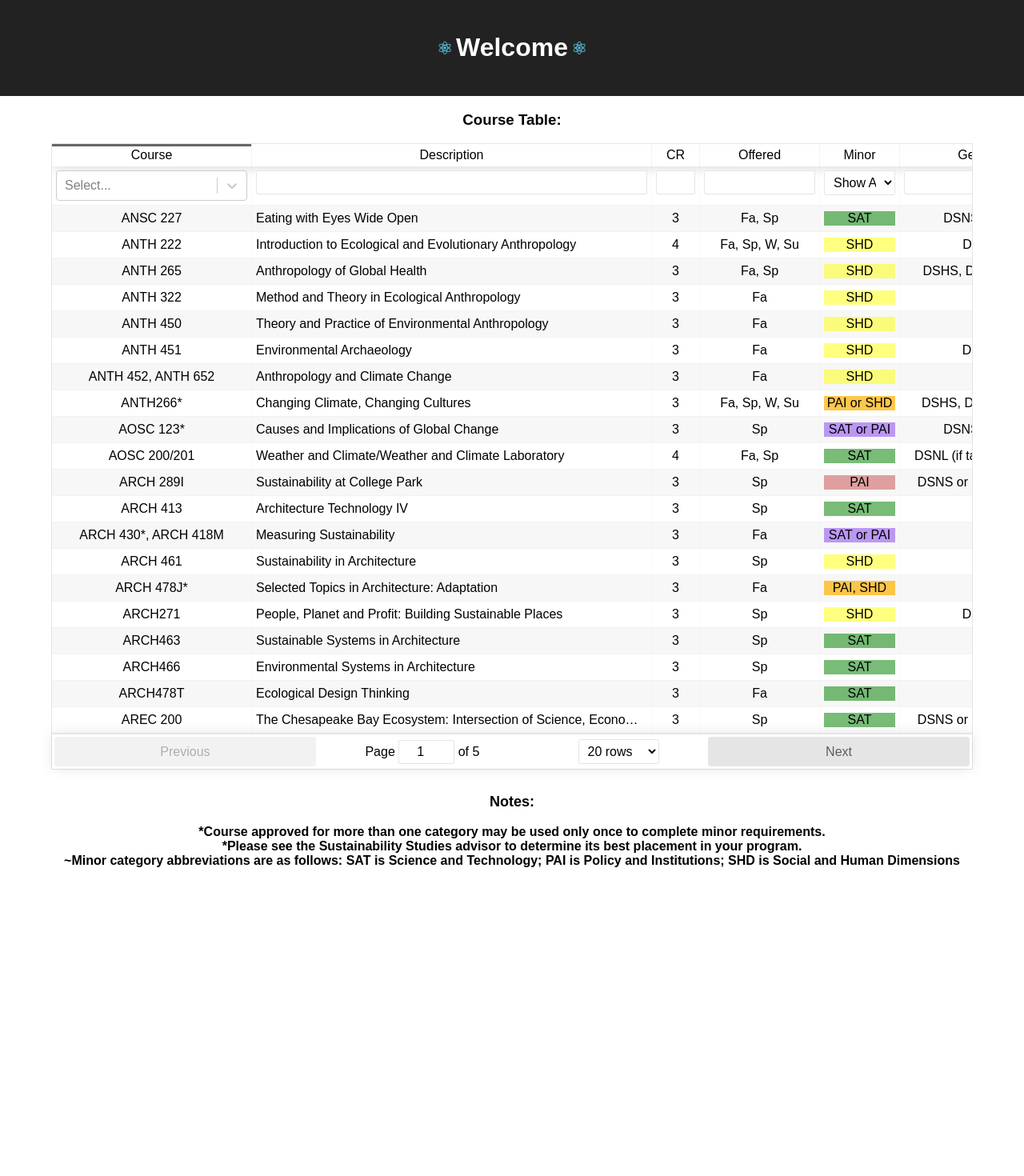
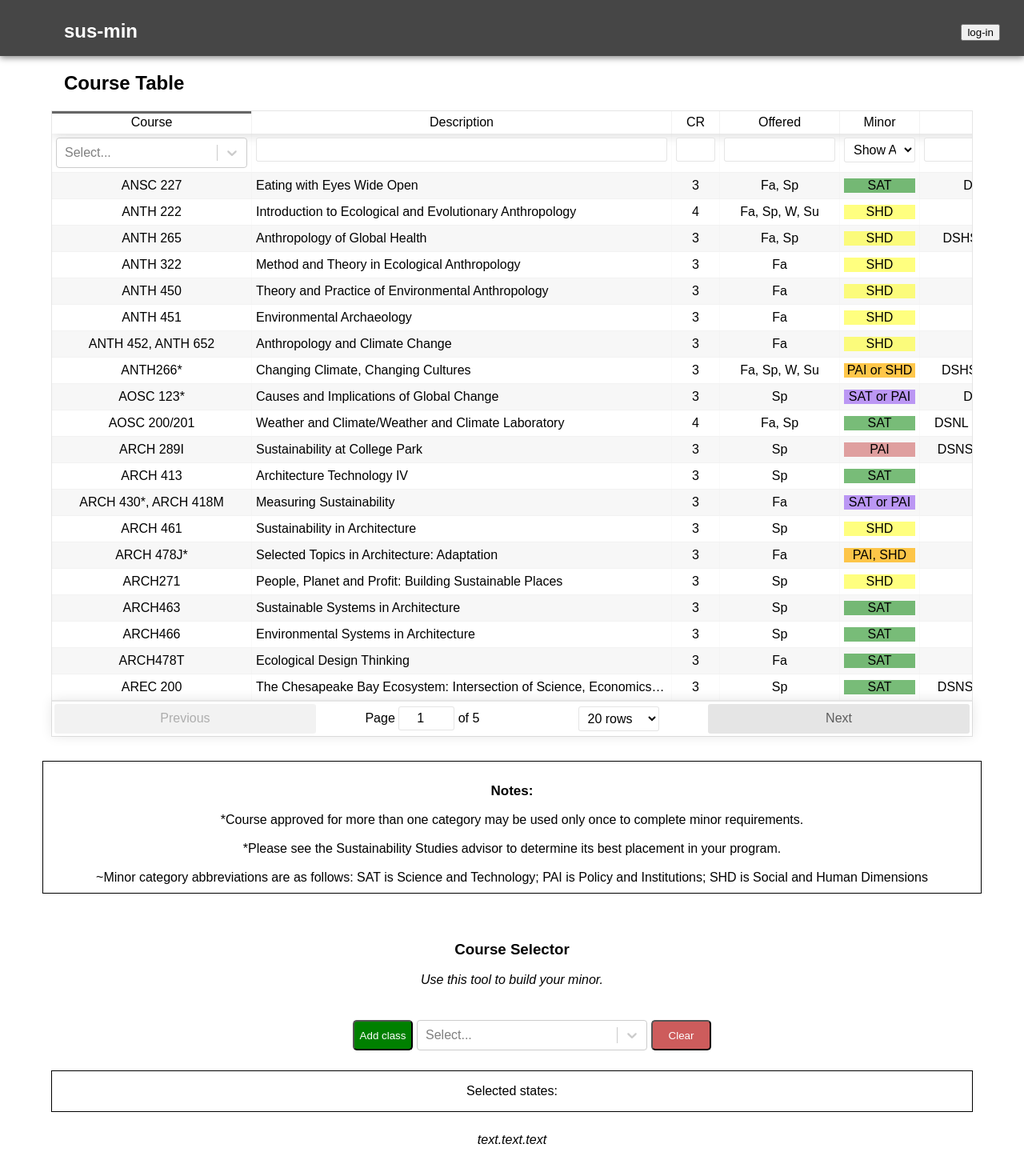
Before and after one commit to aronsonben/umd-sus-minor, a React (Create React App) app: page / in a window 1280 px wide. Shown: the top 1470 px of the page at 80% size. Before the commit the page ends 1115 px from the top, so only its background shows below. Built offline with nearby package versions, Linux system fonts and the light colour scheme.

Commit message:
added CourseSelector v1

```diff
--- a/package.json
+++ b/package.json
@@ -4,10 +4,10 @@
   "private": true,
   "dependencies": {
     "match-sorter": "^2.3.0",
-    "react": "^16.5.2",
-    "react-dom": "^16.5.2",
+    "react": "^16.6.0",
+    "react-dom": "^16.6.0",
     "react-scripts": "1.1.5",
-    "react-select": "^2.1.0",
+    "react-select": "^2.1.1",
     "react-table": "^6.8.6",
     "react-tether": "^1.0.2"
   },
--- a/src/App.css
+++ b/src/App.css
@@ -9,22 +9,28 @@
 }
 
 .App-header {
-  background-color: #222;
-  /*height: 150px;*/
-  padding: 20px;
+  display: block;
+  background-color: #464646;
+  height: 60px;
+  padding: 5px;
   color: white;
+  box-shadow: 0 2px 8px grey;
 }
-
-.App-title {
-  font-size: 1.5em;
+.App-header h2 {
+  float: left;
+  margin-left: 75px;
 }
-
-.App-intro {
-  font-size: large;
+.App-header button {
+  float: right;
+  margin: 25px;
 }
 
 .App-body {
   padding-bottom: 30px;
+}
+.App-body h2 {
+  margin-left: 80px;
+  text-align: left;
 }
 
 @keyframes App-logo-spin {
@@ -32,11 +38,70 @@
   to { transform: rotate(360deg); }
 }
 
+.App-footer {
+  background-color: #464646;
+  padding: 10px;
+  text-align: center;
+  color: white;
+  box-shadow: 0 -1px 5px grey;
+  height: 200px;
+}
+
 /* React table custom css */
 #course-table{
   width: 90%;
   margin: auto;
   margin-bottom: 30px;
+}
+
+.tableInfo {
+  border: 1px solid;
+  width: 90%;
+  margin: auto;
+  padding: 10px;
+}
+
+.courseSelector {
+  text-align: center;
+  width: 90%;
+  margin: auto;
+  padding: 10px;
+}
+
+.courseSelectForm {
+  display: inline-block;
+  width: 100%;
+  vertical-align: middle;
+  margin: 25px;
+}
+
+#courseSelect {
+  display: inline-block;
+  width: 25%;
+}
+
+#selectButton {
+  display: inline-block;
+  width: 75px;
+  height: 38px;
+  border-radius: 5px;
+  vertical-align: top;
+  margin: 0 5px;
+  background-color: green;
+  color: white;
+}
+
+#selectedCourses {
+  border: black solid 1px;
+}
+
+#courseItem {
+  list-style-type: none;
+}
+
+.blank {
+  width: 100%;
+  height: 200px;
 }
 
 .tooltiptext {
--- a/src/App.js
+++ b/src/App.js
@@ -6,14 +6,21 @@ import './App.css';
 import 'react-table/react-table.css';
 import courses from './courses';
 import CourseFilter from './CourseFilter.js';
+import TableSubComponent from './TableSubComponent.js';
+import CourseSelector from './CourseSelector.js';
 
 class App extends Component {
     constructor(props) {
         super(props);
         this.state = {
             courseData: courses,
-            selectedOption: null
+            selectedOption: null,
+            selectedCourses: [],
+            selectedOptionForBuilder: null
         };
+        this.addClassToMinor = this.addClassToMinor.bind(this);
+        this.clearMinor = this.clearMinor.bind(this);
+        this.onBuildersChange = this.onBuildersChange.bind(this);
     }
 
     getColor(minor) {
@@ -27,6 +34,33 @@ class App extends Component {
 
     onFiltersChange(s) {
         console.log(s);
+    }
+
+    addClassToMinor(evt, selectedOption) {
+        var { selectedCourses } = this.state;
+        evt.preventDefault();
+        console.log(selectedOption);
+        if(selectedOption === null) {
+            console.log("Please select an option from the dropdown to the right.");
+            return;
+        }
+        if(selectedCourses.includes(selectedOption)) {
+            console.log("Selected course already added to 'Minor Builder'");
+        } else {
+            selectedCourses.push(selectedOption);
+            this.setState({selectedCourses: selectedCourses});
+            console.log("Successfully added " + selectedOption.value + " to 'Minor Builder'");
+        }
+    }
+
+    clearMinor(evt) {
+        var { selectedCourses } = this.state;
+        evt.preventDefault();
+        this.setState({selectedCourses: []});
+    }
+
+    onBuildersChange(selectedCourse) {
+        this.setState({selectedOptionForBuilder: selectedCourse});
     }
 
     render() {
@@ -59,7 +93,7 @@ class App extends Component {
         }, {
             Header: 'Description',
             accessor: 'Description',
-            width: 500,
+            width: 525,
             filterAll: true,
             style: {textAlign: 'left'}
         }, {
@@ -114,12 +148,29 @@ class App extends Component {
         }, {
             Header: 'Major',
             accessor: 'Major',
-            width: 75,
-            filterAll: true
+            width: 65,
+            filterAll: true,
+            filterMethod: (filter, rows, column) => {
+                if(filter.value === "all") {
+                    return rows;
+                } else {
+                    return matchSorter(rows, filter.value, {keys: [column.Header]});
+                }
+            },
+            Filter: ({filter, onChange}) =>
+                <select
+                    onChange={event => onChange(event.target.value)}
+                    style={{width: "100%"}}
+                    value={filter ? filter.value : true}
+                >
+                    <option value="all">All</option>
+                    <option value="Y">Yes</option>
+                    <option value="N">No</option>
+                </select>
         }, {
             Header: 'Expand',
             expander: true,
-            width: 70,
+            width: 65,
             Expander: ({ isExpanded, ...rest }) =>
                 <div>
                     {isExpanded
@@ -137,14 +188,11 @@ class App extends Component {
         return (
             <div className="App">
                 <header className="App-header">
-                    <h1>
-                        <img src={logo} className="App-logo" alt="logo"/>
-                        Welcome
-                        <img src={logo} className="App-logo" alt="logo"/>
-                    </h1>
+                    <h2>sus-min</h2>
+                    <button>log-in</button>
                 </header>
                 <div className="App-body">
-                    <h3>Course Table: </h3>
+                    <h2>Course Table</h2>
                     <div id="course-table">
                         <ReactTable
                             data={courseData}
@@ -164,30 +212,40 @@ class App extends Component {
                                 const data = row.original;
                                 console.log(data);
                                 return(
-                                    <div style={{textAlign: 'left', padding: '0 25px'}}>
-                                        <h3>{data.Course}</h3>
-                                        <p><b>Description: </b>{data.Description}</p>
-                                        <p><b>Prerequisites: </b>{data['Prerequisites']}</p>
-                                        <p><b>Gen Ed: </b>{data['Gen Ed']}</p>
-                                        <p><b>CORE: </b>{data['CORE']}</p>
-                                    </div>
+                                    <TableSubComponent
+                                        data={data}/>
                                 )
                             }}
                             className="-striped -highlight"
                         />
                     </div>
-                    <div id="table-info">
-                        <p style={{fontSize: '18px'}}><b>Notes:</b></p>
-                        <b>*Course approved for more than one category may be used only once to complete minor
-                            requirements.< br/>
+                    <div className="tableInfo">
+                        <p style={{fontSize: '17px'}}><b>Notes:</b></p>
+                        *Course approved for more than one category may be used only once to complete minor
+                            requirements.< br/><br/>
                             *Please see the Sustainability Studies advisor to determine its best placement in your
-                            program. <br/>
+                            program. <br/><br/>
                             ~Minor category abbreviations are as follows: SAT is Science and Technology; PAI is Policy
                             and
                             Institutions; SHD is Social and Human Dimensions <br/>
-                        </b>
                     </div>
                 </div>
+                <div className="courseSelector">
+                    <h3>Course Selector</h3>
+                    <p><i>Use this tool to build your minor.</i></p>
+                    <CourseSelector
+                        courseData={this.state.courseData}
+                        selectedCourses={this.state.selectedCourses}
+                        addClassToMinor={this.addClassToMinor}
+                        clearMinor={this.clearMinor}
+                    />
+                </div>
+                <div className="blank">
+                    <p><i>text.text.text</i></p>
+                </div>
+                <footer className="App-footer">
+                    Made by <a href="https://github.com/aronsonben" style={{color: 'red'}}>Ben Aronson</a>
+                </footer>
             </div>
         );
     }
--- a/src/CourseFilter.js
+++ b/src/CourseFilter.js
@@ -57,16 +57,13 @@ class CourseFilter extends Component {
     }
 
     closeFilter() {
-        const { courseFilterStyle } = this.state;
         this.setState({ courseFilterStyle: false });
     }
 
     render() {
         const { selectedOption, courseFilterStyle } = this.state;
         var departments = this.getDepartments();
-        var filterOpen = {
-            height: "350px"
-        };
+        var filterOpen = { height: "350px" };
         return (
             <div className="course-filter" style={courseFilterStyle ? filterOpen : null} onClick={this.handleFilterClick}>
                 <span className="tooltiptext">Click away to reset height</span>
--- /dev/null
+++ b/src/CourseSelector.js
@@ -0,0 +1,73 @@
+import React, { Component } from 'react';
+import Select from 'react-select';
+import './App.css';
+
+class CourseSelector extends Component {
+    constructor(props) {
+        super(props);
+        this.state = {
+            courseId: 0,
+            courses: this.getCourses(props.courseData),
+            selected: props.selectedCourses.map(this.displaySelectedCourses),
+            selectedOption: null
+        }
+        this.getCourses = this.getCourses.bind(this);
+        this.handleChange = this.handleChange.bind(this);
+        this.displaySelectedCourses = this.displaySelectedCourses.bind(this);
+    }
+
+    getCourses(courseData) {
+        var courseNames = courseData.map(row =>row['Course']),
+            unique = [...new Set(courseNames)].sort(),
+            courseCodes = [];
+        var courseId = 0;
+        unique.forEach( (value, index) => {
+            let tmp = {'value': null, 'label': null};
+            tmp.value = value;
+            tmp.label = value;
+            tmp.id = courseId;
+            courseCodes.push(tmp);
+            courseId = courseId + 1;
+        });
+        return courseCodes;
+    }
+
+    handleChange(selectedOption) {
+        this.setState({selectedOption: selectedOption});
+    }
+
+    displaySelectedCourses(course) {
+        return (
+            <li id="courseItem" key={course.id}>{course.value}</li>
+        );
+    }
+
+    render() {
+        var { selectedCourses, addClassToMinor, clearMinor } = this.props;
+        var { courses, selected, selectedOption } = this.state;
+        //var selectedCourseList = selectedCourses.map(this.displaySelectedCourses);
+        return (
+          <div>
+              <form className="courseSelectForm">
+                  <button id="selectButton" onClick={(evt) => addClassToMinor(evt, selectedOption)}>Add class</button>
+                  <Select
+                      id="courseSelect"
+                      value={selectedOption}
+                      onChange={this.handleChange}
+                      options={courses}
+                      isSearchable={true}
+                  />
+                  <button id="selectButton" style={{backgroundColor: 'indianred'}} onClick={(evt) => clearMinor(evt)}>Clear</button>
+              </form>
+              <div id="selectedCourses">
+                  <p>Selected states: </p>
+                  <ul>
+                    {selectedCourses.map((c) => this.displaySelectedCourses(c))}
+                  </ul>
+              </div>
+          </div>
+        );
+    }
+}
+
+export default CourseSelector;
--- /dev/null
+++ b/src/TableSubComponent.js
@@ -0,0 +1,22 @@
+import React, { Component } from 'react';
+import './App.css';
+
+class TableSubComponent extends Component {
+
+    render() {
+        var { data } = this.props;
+        return (
+            <div style={{textAlign: 'left', padding: '0 25px'}}>
+                <h3>{data['Course']}</h3>
+                <p><b>Description: </b>{data['Description']}</p>
+                <p><b>Prerequisites: </b>{data['Prerequisites']}</p>
+                <p><b>Credits: </b>{data['CR']}</p>
+                <p><b>Offered: </b>{data['Offered']}</p>
+                <p><b>Gen Ed: </b>{data['Gen Ed']}</p>
+                <p><b>CORE: </b>{data['CORE']}</p>
+            </div>
+        );
+    }
+}
+
+export default TableSubComponent;
```
Also changed, not shown: 1 other file (tests, documents, lock files or other folders).
